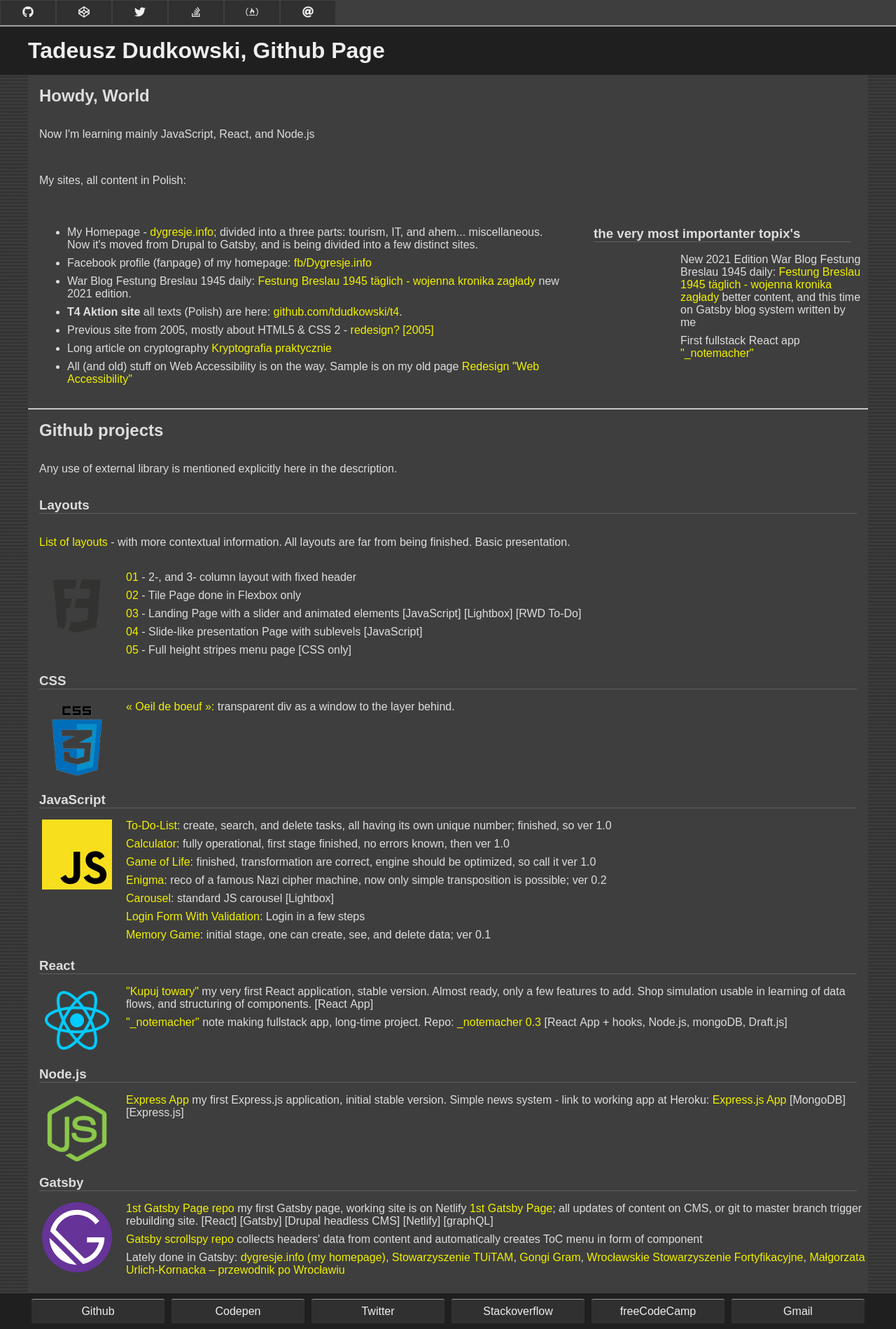
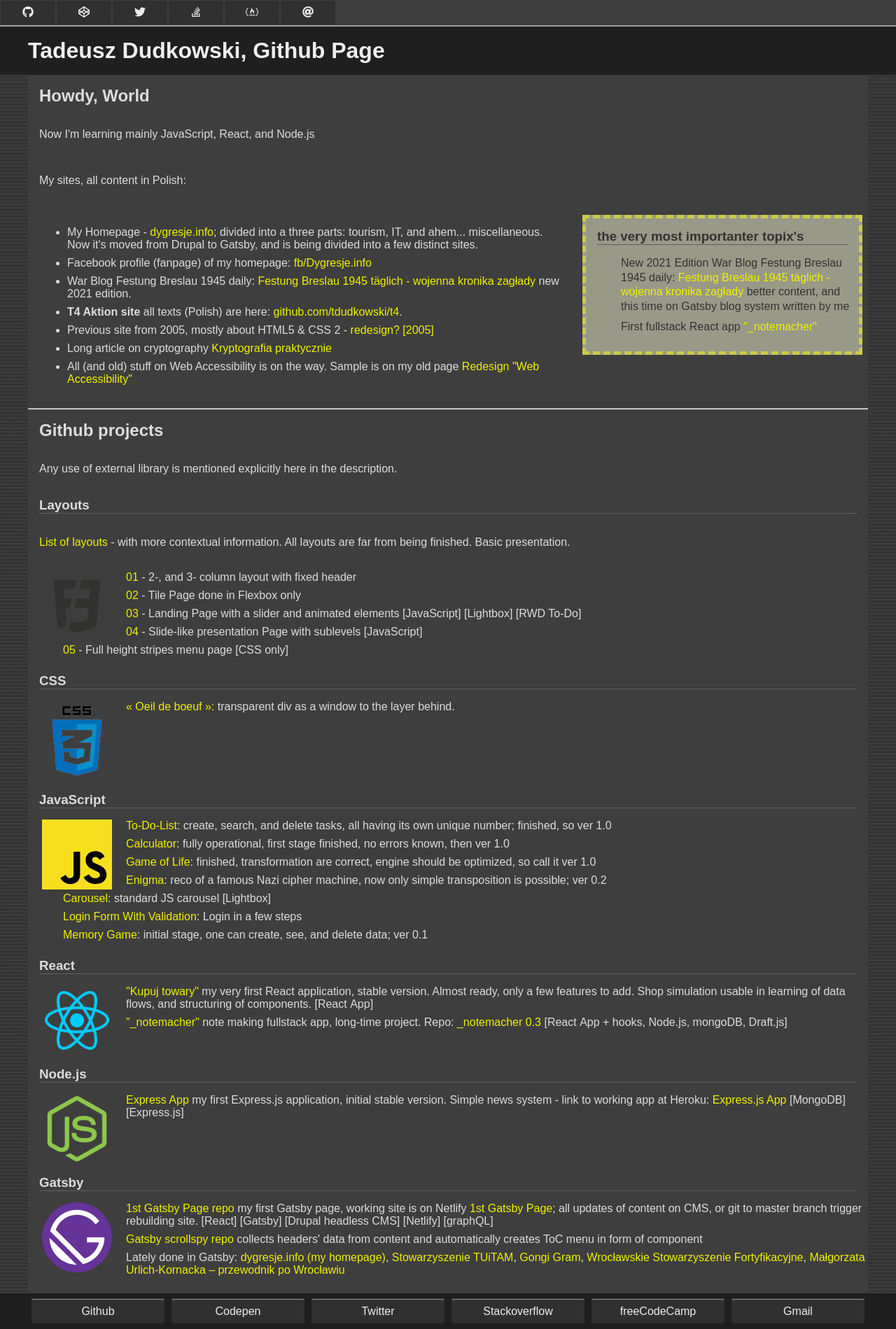
Before and after one commit to tdudkowski/tdudkowski.github.io, a Jekyll site: the page built from index.html, in a window 1280 px wide. Shown: the whole page at 70% size. Built offline with Jekyll 4.4.1, drawn with Linux system fonts in a browser that asks for light colours; nearby versions of some CDN libraries.

Commit message:
correct css

```diff
--- a/css/main.css
+++ b/css/main.css
@@ -73,7 +73,7 @@
   border-bottom: 1px solid #5f5f5f;
 }
 
-/* .doc100 {
+.doc100 {
   line-height: 1.3rem;
   border: 5px dashed #cc4;
   background-color: #998;
@@ -82,7 +82,7 @@
 
 .doc100 p {
   padding: 0 1rem;
-} */
+}
 
 .counter {
   float: right;
@@ -195,7 +195,7 @@
     float: right;
     width: 25rem;
     margin: 0.5rem;
-  }
+     }
 
   img.ul_logo {
     display: initial;
@@ -205,7 +205,8 @@
   }
 
   ul {
-    margin-left: 100px;
+    /* margin-left: 100px; */
+    margin-left: 10px;
   }
 
   ul.hello_world {
```
